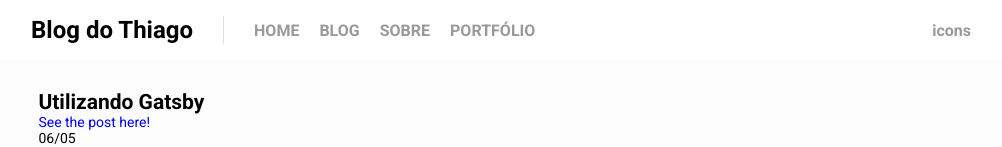
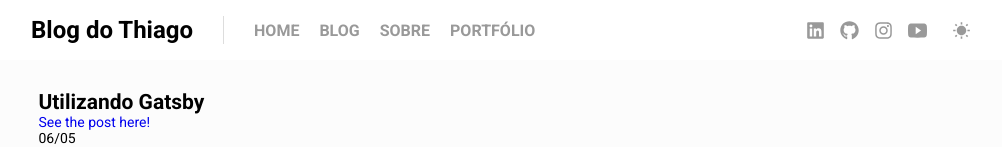
Before and after one commit to thiagodff/thiagodornelles.dev, a Gatsby site: page / in a window 1280 px wide. Shown: the top 147 px of the page, without its empty margins (139-1141 px from the left). Built offline with nearby package versions, Linux system fonts and the light colour scheme; Gatsby itself is replaced by a stand-in of ours.

Commit message:
social icons header

```diff
--- a/src/components/Header/index.js
+++ b/src/components/Header/index.js
@@ -1,10 +1,14 @@
 import { Link } from "gatsby"
 import PropTypes from "prop-types"
 import React from "react"
+import { FaMoon, FaGithub, FaLinkedin, FaYoutube, FaInstagram } from "react-icons/fa";
+import { IoMdSunny, IoLogoYoutube } from "react-icons/io";
+import { AiOutlineInstagram } from "react-icons/ai";
+
 
 import { Container, Wrapper, Logo, Menu, Icons } from './styles';
 
-const Header = ({ siteTitle, title }) => (
+const Header = ({ siteTitle, title, theme = 'dark' }) => (
   <Container>
     <Wrapper>
 
@@ -22,7 +26,44 @@ const Header = ({ siteTitle, title }) => (
       </div>
 
       <Icons>
-        icons
+        <a
+        href="https://www.linkedin.com/in/thiago-fernandes-dornelles/"
+        target="__blank"
+        title="Linkedin"
+        >
+          <FaLinkedin size={19} />
+        </a>
+        <a
+        href="https://github.com/thiagodff"
+        target="__blank"
+        title="GitHub"
+        >
+          <FaGithub size={19} />
+        </a>
+        <a
+        href="https://www.instagram.com/thiagodff/"
+        target="__blank"
+        title="Instagram"
+        >
+          <FaInstagram size={19} />
+        </a>
+        <a
+        href="https://www.youtube.com/channel/UCChUsvyU3CnXj0gaY95DDOA"
+        target="__blank"
+        title="Youtube"
+        >
+          <IoLogoYoutube size={19} />
+        </a>
+
+        <button>
+          { theme === 'dark' ?
+          (
+            <IoMdSunny size={19} />
+          ) : (
+            <FaMoon size={19} />
+          )
+          }
+        </button>
       </Icons>
 
     </Wrapper>
--- a/src/components/Header/styles.js
+++ b/src/components/Header/styles.js
@@ -89,4 +89,29 @@ export const Icons = styled.div`
   font-size: 16px;
   font-weight: bold;
   color: #999999;
+
+  a {
+    height: 19px;
+    text-decoration: none;
+    margin-right: 15px;
+
+    color: #999999;
+
+    &:hover {
+      color: #444444;
+    }
+  }
+
+  button {
+    background: none;
+    border: none;
+    height: 19px;
+    margin-left: 10px;
+
+    color: #999999;
+
+    &:hover {
+      color: #444444;
+    }
+  }
 `;
```
